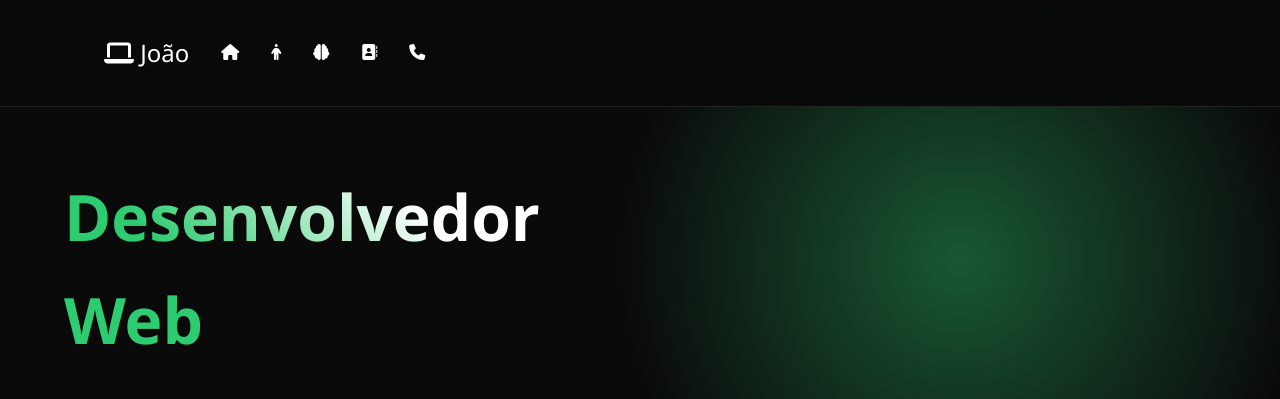
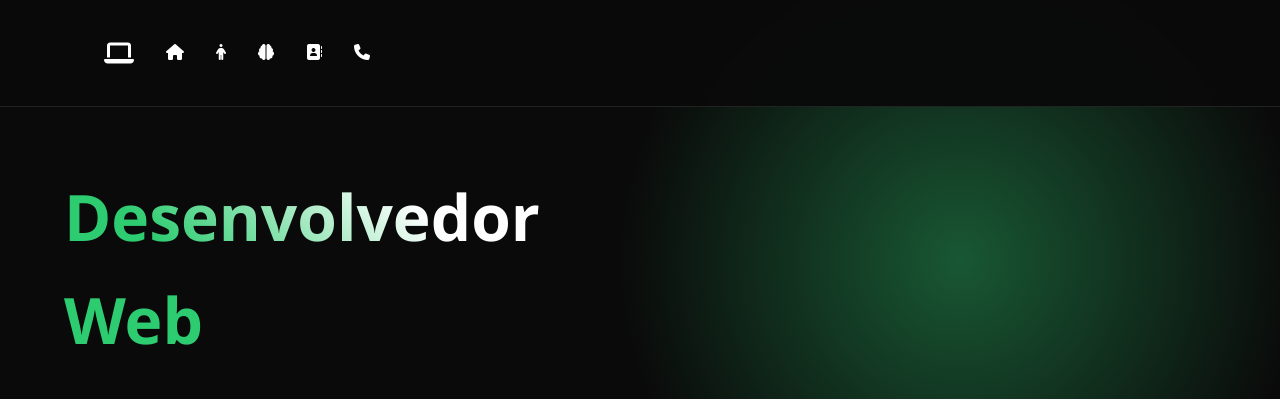
Before and after one commit to pituchopj/meu-portfolio, a plain HTML site: page index.html in a window 1280 px wide. Shown: the top 399 px of the page. Drawn offline with Linux system fonts and the light colour scheme.

Commit message:
html modificado

```diff
--- a/index.html
+++ b/index.html
@@ -13,7 +13,7 @@
         <ul class="nav-links">
             <li>
                 <a href="#home" class="logo">
-                    <i class="fa-solid fa-laptop"></i> João</a>
+                    <i class="fa-solid fa-laptop"></i></a>
             </li>
             <li>
                 <a href="#home"><i class="fa-solid fa-house"></i></a>
```
